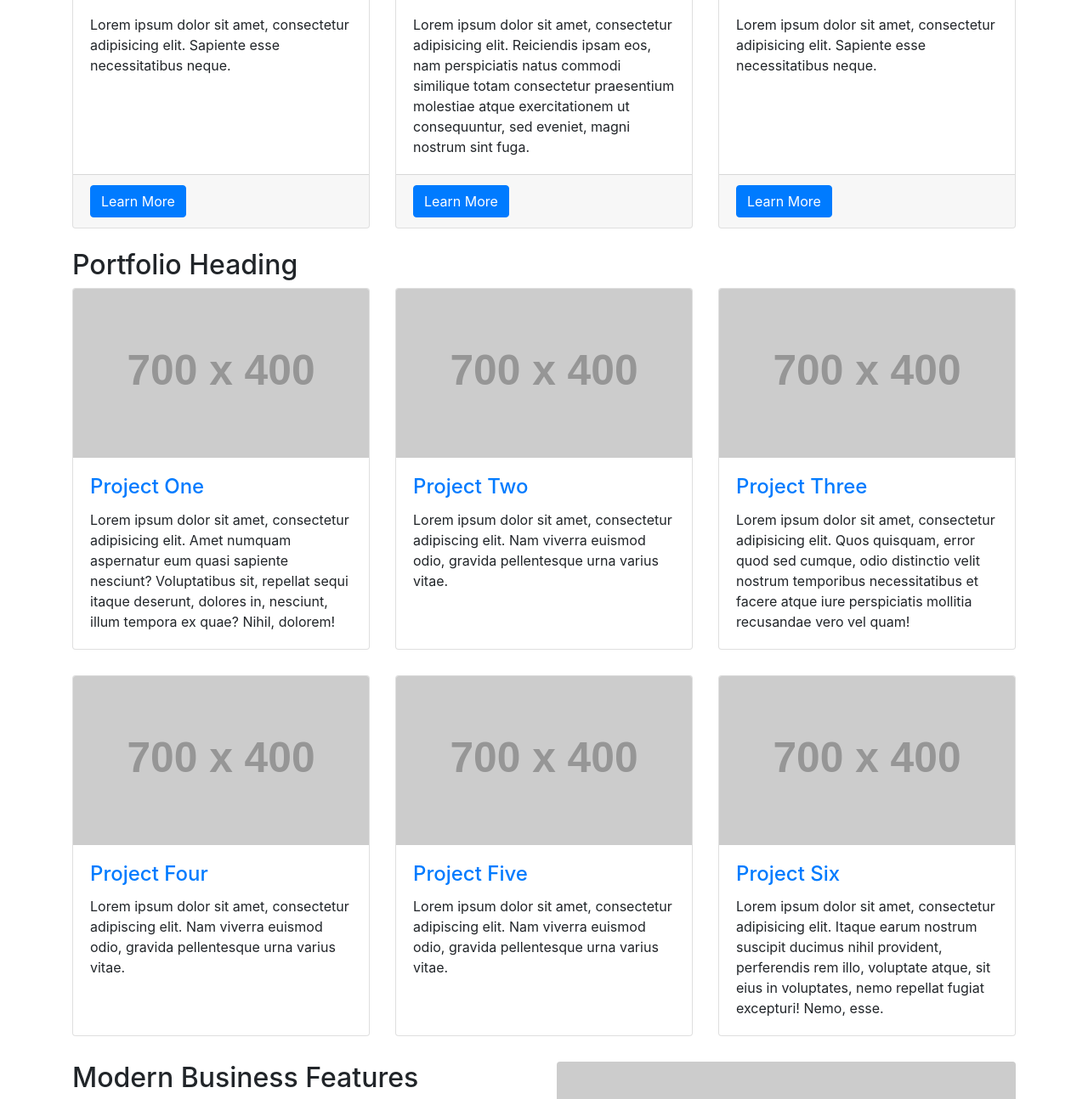
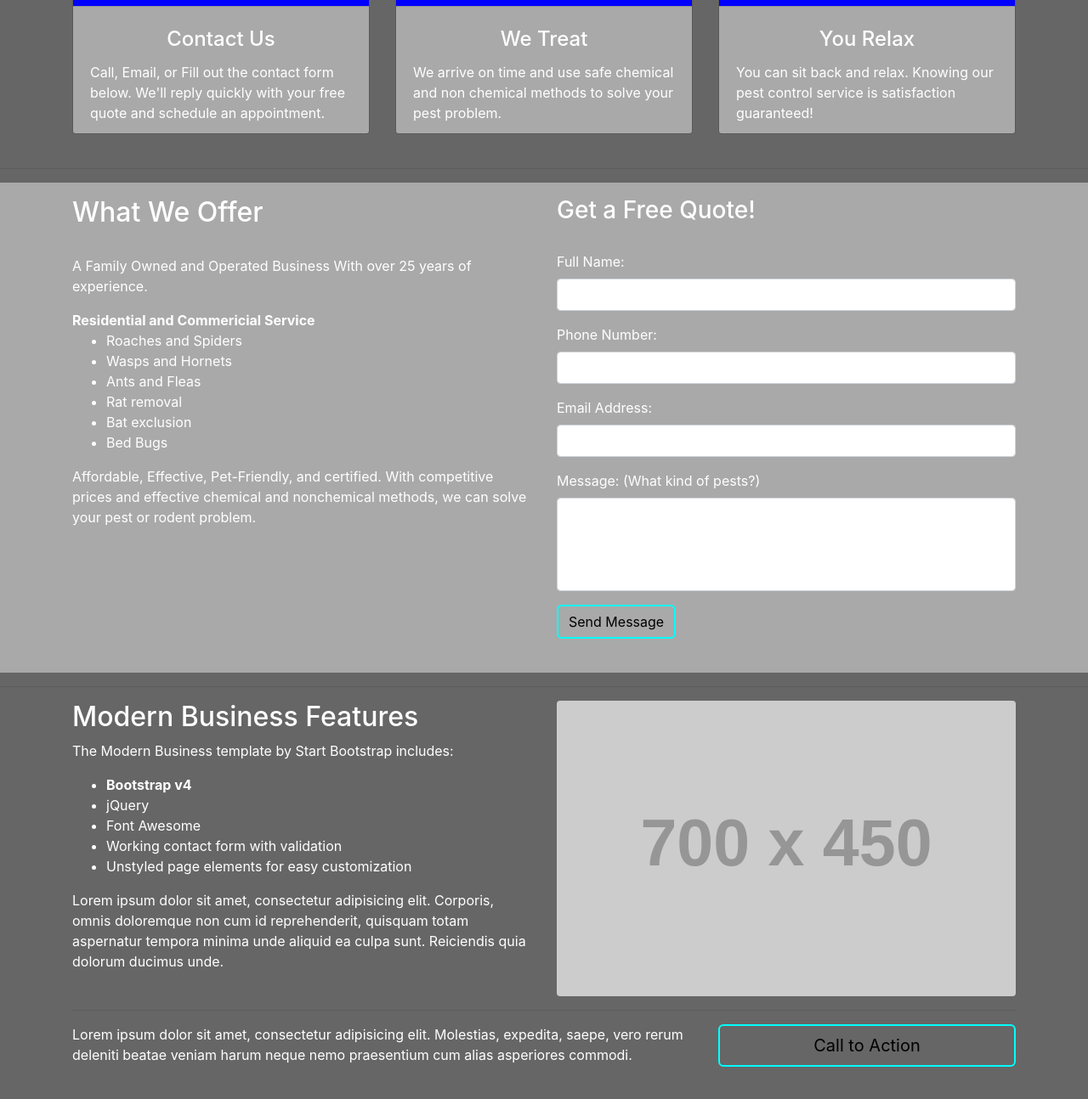
Before and after one commit to malthaczar/otfpc-2018, a website: page index.html in a window 1280 px wide. Shown: the part 730-2024 px from the top of the page at 85% size. Drawn offline with Linux system fonts and the light colour scheme; placeholder pictures from the web are drawn by us.

Commit message:
index changes and css progress

```diff
--- a/css/modern-business.css
+++ b/css/modern-business.css
@@ -6,6 +6,8 @@
 
 body {
   padding-top: 54px;
+  color: #fff;
+  background-color: #666;
 }
 
 @media (min-width: 992px) {
@@ -27,3 +29,69 @@ body {
 .portfolio-item {
   margin-bottom: 30px;
 }
+
+.card {
+  background-color: transparent;
+}
+
+.card-header {
+  background-color: transparent;
+  text-align: center;
+  border: 0;
+}
+
+.card-body{
+  background-color: blue;
+}
+
+.card-footer{
+  background-color: darkgray;
+}
+
+.section-middle {
+  background-color: darkgray;
+  padding: 1rem;
+}
+
+.btn {
+    border-radius: 6px;
+/*    text-transform: uppercase;
+    font-family: Montserrat,"Helvetica Neue",Helvetica,Arial,sans-serif;
+    font-weight: 400;*/
+    -webkit-transition: all .3s ease-in-out;
+    -moz-transition: all .3s ease-in-out;
+    transition: all .3s ease-in-out;
+}
+
+.btn-primary {
+  color: #000;
+  background-color: transparent;
+  border: 2px solid #00ffff !important;
+}
+
+.btn-primary:hover {
+  color: #fff;
+  background-color: #00ffff;
+}
+
+.btn-primary:focus, .btn-primary.focus {
+  box-shadow: 0 0 0 0.2rem rgba(0, 0, 0, 0.5);
+}
+
+.btn-primary.disabled, .btn-primary:disabled {
+  color: #fff;
+  background-color: #000;
+  border-color: #00ffff;
+}
+
+.btn-primary:not(:disabled):not(.disabled):active, .btn-primary:not(:disabled):not(.disabled).active,
+.show > .btn-primary.dropdown-toggle {
+  color: #fff;
+  background-color: #fff;
+  border-color: #fff;
+}
+
+.btn-primary:not(:disabled):not(.disabled):active:focus, .btn-primary:not(:disabled):not(.disabled).active:focus,
+.show > .btn-primary.dropdown-toggle:focus {
+  box-shadow: 0 0 0 0.2rem rgba(0, 0, 0, 0.5);
+}
--- a/index.html
+++ b/index.html
@@ -85,123 +85,118 @@
       </div>
     </header>
 
-    <!-- Page Content -->
+    <!-- top section -->
     <div class="container">
 
       <h1 class="my-4">Pest Control Made Easy</h1>
 
-      <!-- Marketing Icons Section -->
+      <!-- row of 3 images -->
       <div class="row">
-        <div class="col-sm-4 mb-4">
+        <div class="col-md-4 mb-4">
           <div class="card h-100">
-            <h4 class="card-header">Card Title</h4>
             <div class="card-body">
-              <p class="card-text">Lorem ipsum dolor sit amet, consectetur adipisicing elit. Sapiente esse necessitatibus neque.</p>
+              <img src="" alt="">
             </div>
             <div class="card-footer">
-              <a href="#" class="btn btn-primary">Learn More</a>
+              <h4 class="card-header">Contact Us</h4>
+              <p class="card-text">Call, Email, or Fill out the contact form below. We'll reply quickly with your free quote and schedule an appointment.</p>
             </div>
           </div>
         </div>
-        <div class="col-sm-4 mb-4">
+        <div class="col-md-4 mb-4">
           <div class="card h-100">
-            <h4 class="card-header">Card Title</h4>
             <div class="card-body">
-              <p class="card-text">Lorem ipsum dolor sit amet, consectetur adipisicing elit. Reiciendis ipsam eos, nam perspiciatis natus commodi similique totam consectetur praesentium molestiae atque exercitationem ut consequuntur, sed eveniet, magni nostrum sint fuga.</p>
+              <img src="" alt="">
             </div>
             <div class="card-footer">
-              <a href="#" class="btn btn-primary">Learn More</a>
+              <h4 class="card-header">We Treat</h4>
+              <p class="card-text">We arrive on time and use safe chemical and non chemical methods to solve your pest problem.</p>
             </div>
           </div>
         </div>
-        <div class="col-sm-4 mb-4">
+        <div class="col-md-4 mb-4">
           <div class="card h-100">
-            <h4 class="card-header">Card Title</h4>
             <div class="card-body">
-              <p class="card-text">Lorem ipsum dolor sit amet, consectetur adipisicing elit. Sapiente esse necessitatibus neque.</p>
+              <img src="" alt="">
             </div>
             <div class="card-footer">
-              <a href="#" class="btn btn-primary">Learn More</a>
+              <h4 class="card-header">You Relax</h4>
+              <p class="card-text">You can sit back and relax. Knowing our pest control service is satisfaction guaranteed!</p>
             </div>
           </div>
         </div>
       </div>
       <!-- /.row -->
+    </div>
+    <!-- /.container -->
+    <hr>
+    <!-- middle section -->
+    <section class="section-middle">
+      <div class="container">
+          <div class="row">
+            <div class="col-md-6">
+              <h2>What We Offer</h2><br>
+              <p>A Family Owned and Operated Business
+              With over 25 years of experience.</p>
+              <strong>Residential and Commericial Service</strong>
+              <ul>
+                <li>Roaches and Spiders</li>
+                <li>Wasps and Hornets</li>
+                <li>Ants and Fleas</li>
+                <li>Rat removal</li>
+                <li>Bat exclusion</li>
+                <li>Bed Bugs</li>
+              </ul>
+              <p>Affordable, Effective, Pet-Friendly, and certified. With competitive prices and effective chemical and nonchemical methods, we can solve your pest or rodent problem.</p>
+            </div>
 
-      <!-- Portfolio Section -->
-      <h2>Portfolio Heading</h2>
-
-      <div class="row">
-        <div class="col-lg-4 col-sm-6 portfolio-item">
-          <div class="card h-100">
-            <a href="#"><img class="card-img-top" src="http://placehold.it/700x400" alt=""></a>
-            <div class="card-body">
-              <h4 class="card-title">
-                <a href="#">Project One</a>
-              </h4>
-              <p class="card-text">Lorem ipsum dolor sit amet, consectetur adipisicing elit. Amet numquam aspernatur eum quasi sapiente nesciunt? Voluptatibus sit, repellat sequi itaque deserunt, dolores in, nesciunt, illum tempora ex quae? Nihil, dolorem!</p>
+          <!-- Contact Form -->
+          <!-- In order to set the email address and subject line for the contact form go to the mail/contact_me.php file. -->
+            <div class="col-md-6 mb-4">
+              <h3>Get a Free Quote!</h3><br>
+              <form name="sentMessage" id="contactForm" novalidate>
+                <div class="control-group form-group">
+                  <div class="controls">
+                    <label>Full Name:</label>
+                    <input type="text" class="form-control" id="name" required data-validation-required-message="Please enter your name.">
+                    <p class="help-block"></p>
                   </div>
                 </div>
-        </div>
-        <div class="col-lg-4 col-sm-6 portfolio-item">
-          <div class="card h-100">
-            <a href="#"><img class="card-img-top" src="http://placehold.it/700x400" alt=""></a>
-            <div class="card-body">
-              <h4 class="card-title">
-                <a href="#">Project Two</a>
-              </h4>
-              <p class="card-text">Lorem ipsum dolor sit amet, consectetur adipiscing elit. Nam viverra euismod odio, gravida pellentesque urna varius vitae.</p>
+                <div class="control-group form-group">
+                  <div class="controls">
+                    <label>Phone Number:</label>
+                    <input type="tel" class="form-control" id="phone" required data-validation-required-message="Please enter your phone number.">
                   </div>
                 </div>
-        </div>
-        <div class="col-lg-4 col-sm-6 portfolio-item">
-          <div class="card h-100">
-            <a href="#"><img class="card-img-top" src="http://placehold.it/700x400" alt=""></a>
-            <div class="card-body">
-              <h4 class="card-title">
-                <a href="#">Project Three</a>
-              </h4>
-              <p class="card-text">Lorem ipsum dolor sit amet, consectetur adipisicing elit. Quos quisquam, error quod sed cumque, odio distinctio velit nostrum temporibus necessitatibus et facere atque iure perspiciatis mollitia recusandae vero vel quam!</p>
+                <div class="control-group form-group">
+                  <div class="controls">
+                    <label>Email Address:</label>
+                    <input type="email" class="form-control" id="email" required data-validation-required-message="Please enter your email address.">
                   </div>
                 </div>
-        </div>
-        <div class="col-lg-4 col-sm-6 portfolio-item">
-          <div class="card h-100">
-            <a href="#"><img class="card-img-top" src="http://placehold.it/700x400" alt=""></a>
-            <div class="card-body">
-              <h4 class="card-title">
-                <a href="#">Project Four</a>
-              </h4>
-              <p class="card-text">Lorem ipsum dolor sit amet, consectetur adipiscing elit. Nam viverra euismod odio, gravida pellentesque urna varius vitae.</p>
+                <div class="control-group form-group">
+                  <div class="controls">
+                    <label>Message: (What kind of pests?)</label>
+                    <textarea rows="4" cols="100" class="form-control" id="message" required data-validation-required-message="Please enter your message" maxlength="999" style="resize:none"></textarea>
                   </div>
                 </div>
+                <div id="success"></div>
+                <!-- For success/fail messages -->
+                <button type="submit" class="btn btn-primary" id="sendMessageButton">Send Message</button>
+              </form>
             </div>
-        <div class="col-lg-4 col-sm-6 portfolio-item">
-          <div class="card h-100">
-            <a href="#"><img class="card-img-top" src="http://placehold.it/700x400" alt=""></a>
-            <div class="card-body">
-              <h4 class="card-title">
-                <a href="#">Project Five</a>
-              </h4>
-              <p class="card-text">Lorem ipsum dolor sit amet, consectetur adipiscing elit. Nam viverra euismod odio, gravida pellentesque urna varius vitae.</p>
-            </div>
-          </div>
-        </div>
-        <div class="col-lg-4 col-sm-6 portfolio-item">
-          <div class="card h-100">
-            <a href="#"><img class="card-img-top" src="http://placehold.it/700x400" alt=""></a>
-            <div class="card-body">
-              <h4 class="card-title">
-                <a href="#">Project Six</a>
-              </h4>
-              <p class="card-text">Lorem ipsum dolor sit amet, consectetur adipisicing elit. Itaque earum nostrum suscipit ducimus nihil provident, perferendis rem illo, voluptate atque, sit eius in voluptates, nemo repellat fugiat excepturi! Nemo, esse.</p>
-            </div>
-          </div>
-        </div>
+
           </div>
           <!-- /.row -->
+      </div>
+      <!-- /.container -->
+    </section>
+    <!-- /.middle section -->
 
-      <!-- Features Section -->
+
+      <hr>
+    <!-- Bot Section -->
+    <div class="container">
       <div class="row">
         <div class="col-md-6">
           <h2>Modern Business Features</h2>
@@ -231,7 +226,7 @@
           <p>Lorem ipsum dolor sit amet, consectetur adipisicing elit. Molestias, expedita, saepe, vero rerum deleniti beatae veniam harum neque nemo praesentium cum alias asperiores commodi.</p>
         </div>
         <div class="col-md-4">
-          <a class="btn btn-lg btn-secondary btn-block" href="#">Call to Action</a>
+          <a class="btn btn-lg btn-primary btn-block" href="#">Call to Action</a>
         </div>
       </div>
 
```
Lines whose indentation alone changed are shown as unchanged.
